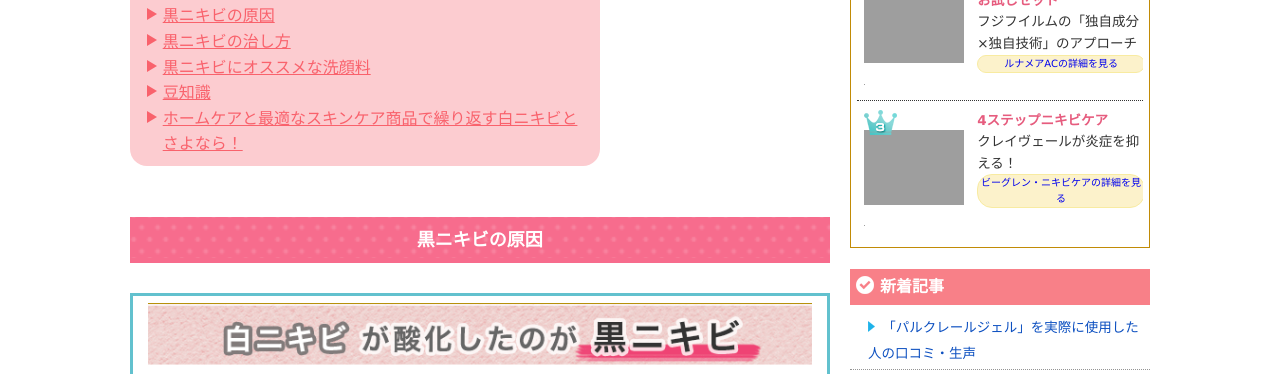
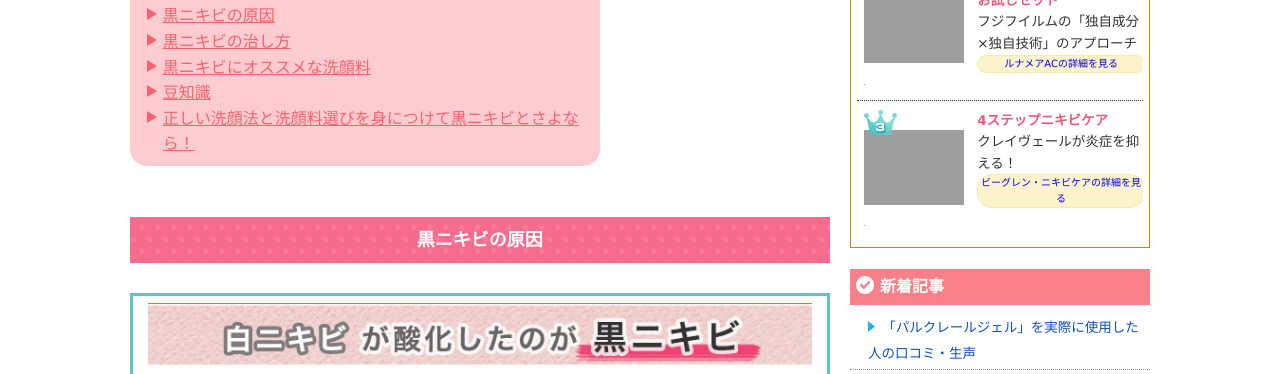
Before and after one commit to team-officekuma/-, a PHP site: page /naoshikata/kuronikibi/index.php in a window 1280 px wide. Shown: the part 1114-1488 px from the top of the page. Run offline with PHP 8.4, Linux system fonts and the light colour scheme; grey boxes are pictures that could not be loaded.

Commit message:
白ニキビの治し方/黒ニキビの治し方 リンク修正。

```diff
--- a/skincare/naoshikata/kuronikibi/index.php
+++ b/skincare/naoshikata/kuronikibi/index.php
@@ -130,7 +130,7 @@
                         <a href="#naoshikata">黒ニキビの治し方</a><br>
                         <a href="#osusume">黒ニキビにオススメな洗顔料</a><br>
                         <a href="#mame">豆知識</a><br>
-                        <a>ホームケアと最適なスキンケア商品で繰り返す白ニキビとさよなら！</a><br>
+                        <a href="#owarini">正しい洗顔法と洗顔料選びを身につけて黒ニキビとさよなら！</a><br>
 					</section>
                     <!--▲▲目次▲▲-->
 
@@ -293,7 +293,7 @@
                 <!--▲▲豆知識▲▲-->
 
                 <!--▼▼正しい洗顔法と洗顔料選びを身につけて黒ニキビとさよなら！▼▼-->
-                <h2 class="h2"id="mame">正しい洗顔法と洗顔料選びを身につけて黒ニキビとさよなら！</h2>
+                <h2 class="h2"id="owarini">正しい洗顔法と洗顔料選びを身につけて黒ニキビとさよなら！</h2>
                 <p>
                 黒ニキビになってから根気強く洗顔を続けてきたのに「効果がなかった」という方は、洗顔法と洗顔料選びが間違っていただけだったのです。
                 <br><br>
--- a/skincare/naoshikata/sironikibi/index.php
+++ b/skincare/naoshikata/sironikibi/index.php
@@ -131,7 +131,7 @@
                         <a href="#ho-mukea">まずはホームケアから始めよう</a><br>
                         <a href="#saiteki-skincare">白ニキビに最適なスキンケア商品の選び方</a><br>
                         <a href="#mame">豆知識</a><br>
-                        <a>ホームケアと最適なスキンケア商品で繰り返す白ニキビとさよなら！</a><br>
+                        <a href="#owarini">ホームケアと最適なスキンケア商品で繰り返す白ニキビとさよなら！</a><br>
 					</section>
                     <!--▲▲目次▲▲-->
 
@@ -301,7 +301,7 @@
                 <!--▲▲豆知識▲▲-->
 
                 <!--▼▼ホームケアと最適なスキンケア商品で白ニキビとさよならしましょう！▼▼-->
-                <h2 class="h2"id="mame">ホームケアと最適なスキンケア商品で白ニキビとさよならしましょう！</h2>
+                <h2 class="h2"id="owarini">ホームケアと最適なスキンケア商品で白ニキビとさよならしましょう！</h2>
                 <p>
                 白ニキビは、ニキビの初期段階。<br>
                 今までのスキンケアがを振り返って、上記で、紹介したホームケアとスキンケアを行えば、十分よくなります。
```
